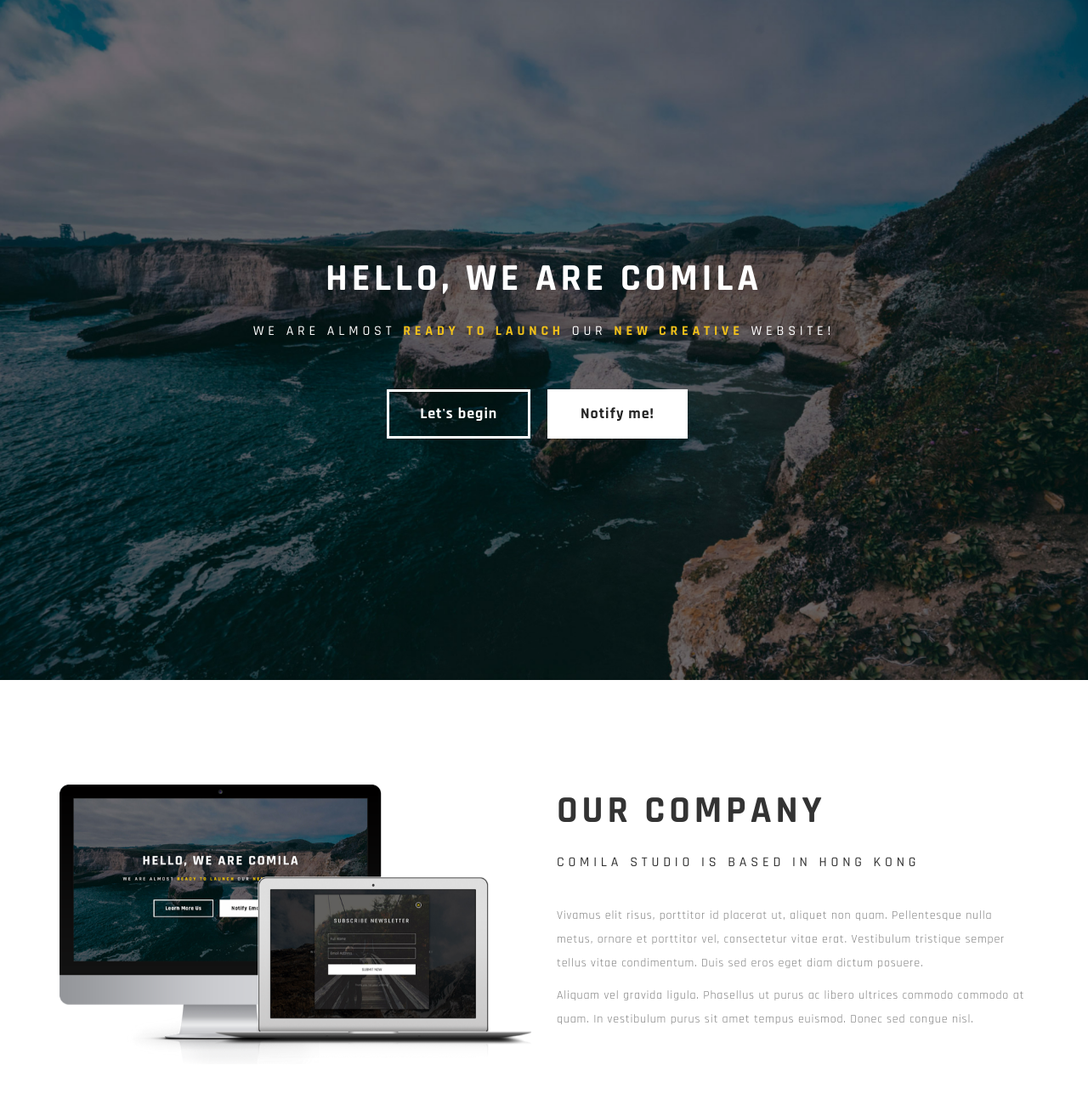
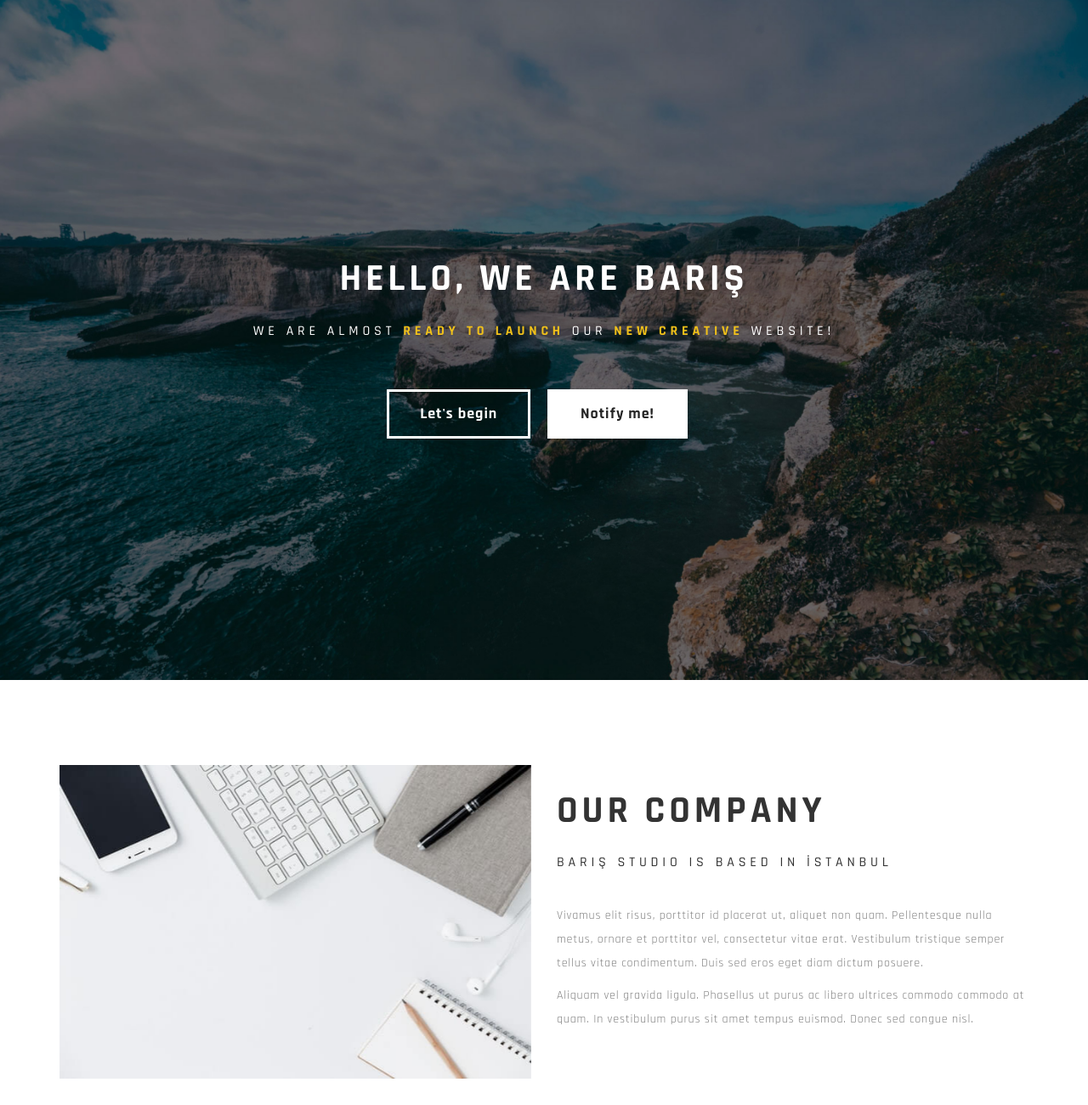
Before and after one commit to hazemmu/blog, a plain HTML site: page index.html in a window 1280 px wide. Shown: the top 1300 px of the page at 85% size. Drawn offline with Linux system fonts and the light colour scheme.

Commit message:
new commit

```diff
--- a/index.html
+++ b/index.html
@@ -51,7 +51,7 @@
 
 			<div class="col-md-offset-2 col-md-8 col-sm-12">
 				<div class="home-thumb">
-					<h1 class="wow fadeInUp" data-wow-delay="0.4s">Hello, we are comila</h1>
+					<h1 class="wow fadeInUp" data-wow-delay="0.4s">Hello, we are BARIŞ</h1>
           			<h3 class="wow fadeInUp" data-wow-delay="0.6s">We are almost <strong>ready to launch</strong> our <strong>new creative</strong> website!</h3>
           			<a href="#about" class="btn btn-lg btn-default smoothScroll wow fadeInUp hidden-xs" data-wow-delay="0.8s">Let's begin</a>
         			<a href="#" data-toggle="modal" data-target="#modal1" class="btn btn-lg btn-success smoothScroll wow fadeInUp" data-wow-delay="1.0s">Notify me!</a>
@@ -68,14 +68,14 @@
 		<div class="row">
 
       <div class="col-md-6 col-sm-12">
-        <img src="images/about-img.png" class="img-responsive wow fadeInUp" alt="About">
+        <img src="images/work2.jpg" class="img-responsive wow fadeInUp" alt="About">
       </div>
 
 			<div class="col-md-6 col-sm-12">
 				<div class="about-thumb">
 					<div class="section-title">
 						<h1 class="wow fadeIn" data-wow-delay="0.2s">our company</h1>
-						<h3 class="wow fadeInUp" data-wow-delay="0.4s">Comila Studio is based in Hong Kong</h3>
+						<h3 class="wow fadeInUp" data-wow-delay="0.4s">BARIŞ Studio is based in İstanbul</h3>
 					</div>
 					<div class="wow fadeInUp" data-wow-delay="0.6s">
 						<p>Vivamus elit risus, porttitor id placerat ut, aliquet non quam. Pellentesque nulla metus, ornare et porttitor vel, consectetur vitae erat. Vestibulum tristique semper tellus vitae condimentum. Duis sed eros eget diam dictum posuere.</p>
```
Also changed, not shown: images/work2.jpg (added).
